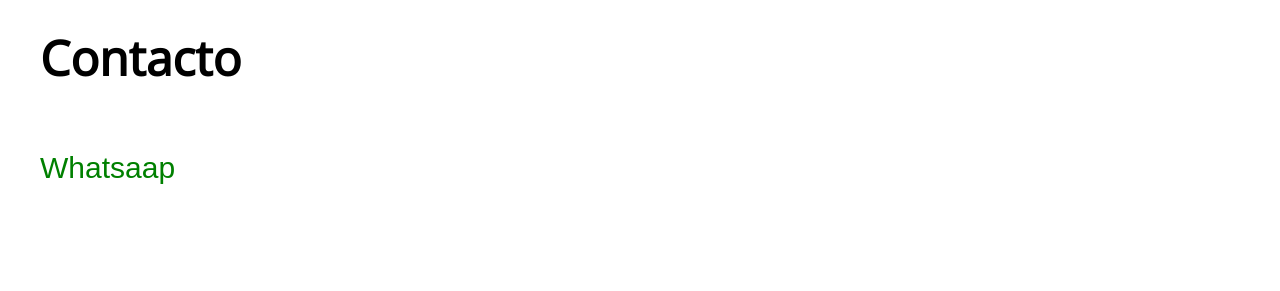
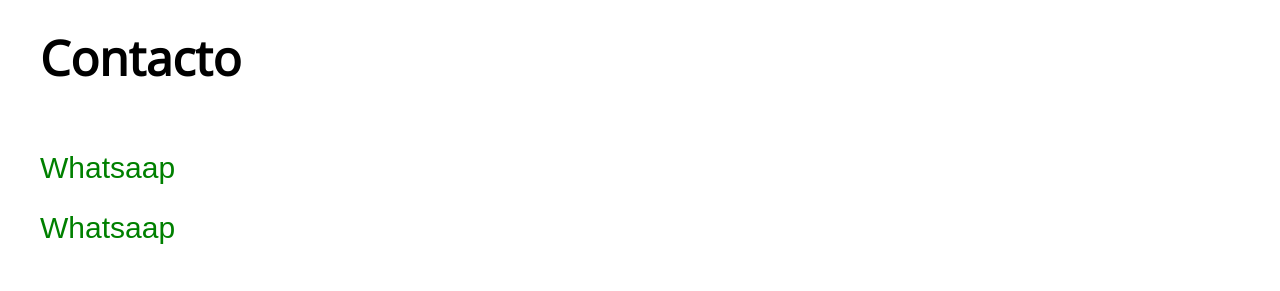
Before and after one commit to Robertoochaeta/Peckitos, a plain HTML site: page contacto.html in a window 1280 px wide. Shown: the part 622-913 px from the top of the page. Before the commit the page ends 856 px from the top, so only its background shows below. Drawn offline with nearby package versions, Linux system fonts and the light colour scheme.

Commit message:
Agregando el boton de whatsapp

```diff
--- a/contacto.html
+++ b/contacto.html
@@ -41,6 +41,12 @@
 
                <a href="https://wa.me/50242479207" target="_blank">Whatsaap</a>
             </div>
+
+            <div class="boton-contacto">
+
+
+                <a href="https://wa.me/50256134343" target="_blank">Whatsaap</a>
+             </div>
             <div class="icon">
                 <i class="fab fa-whatsapp-square"></i>
             </div>
```
